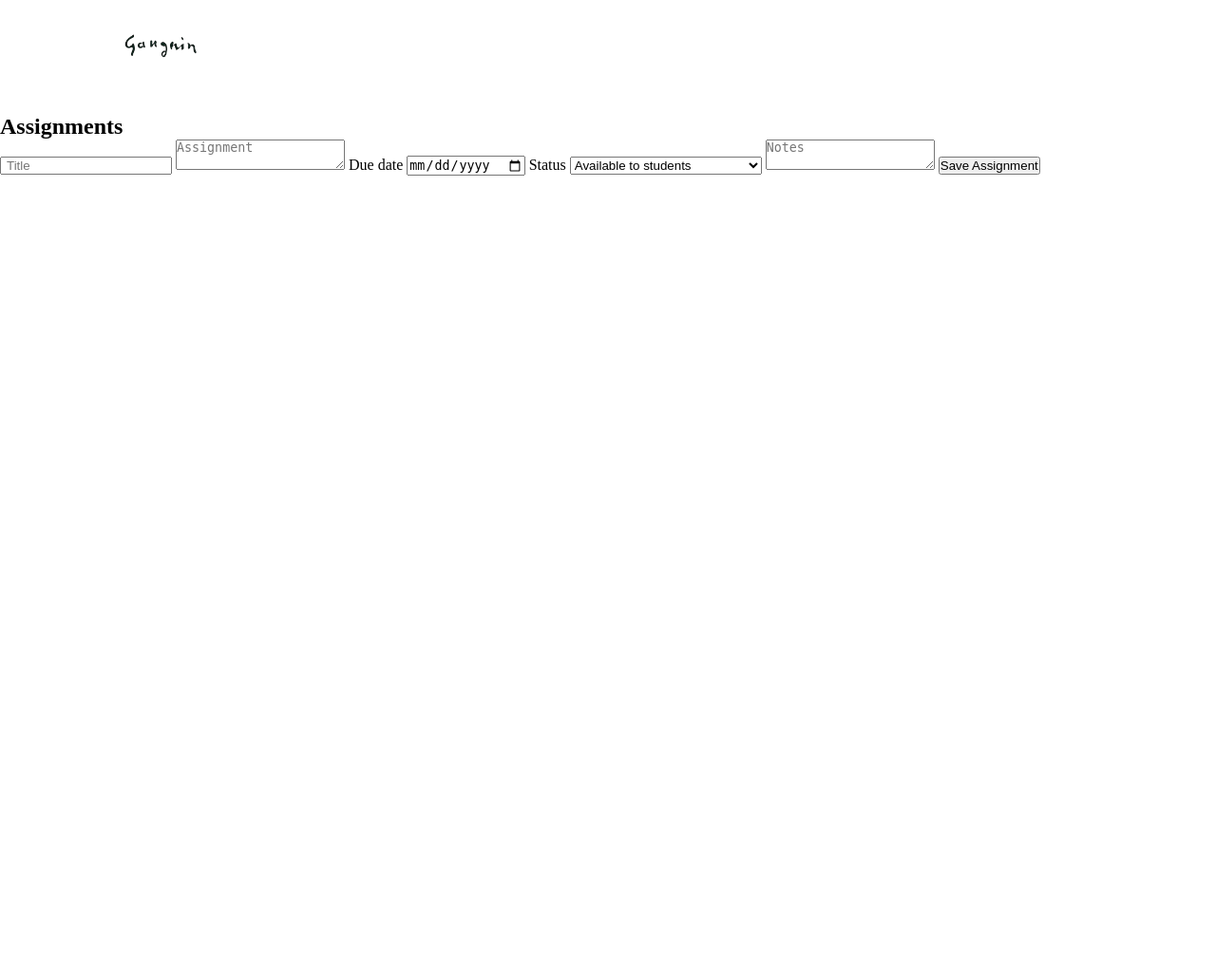
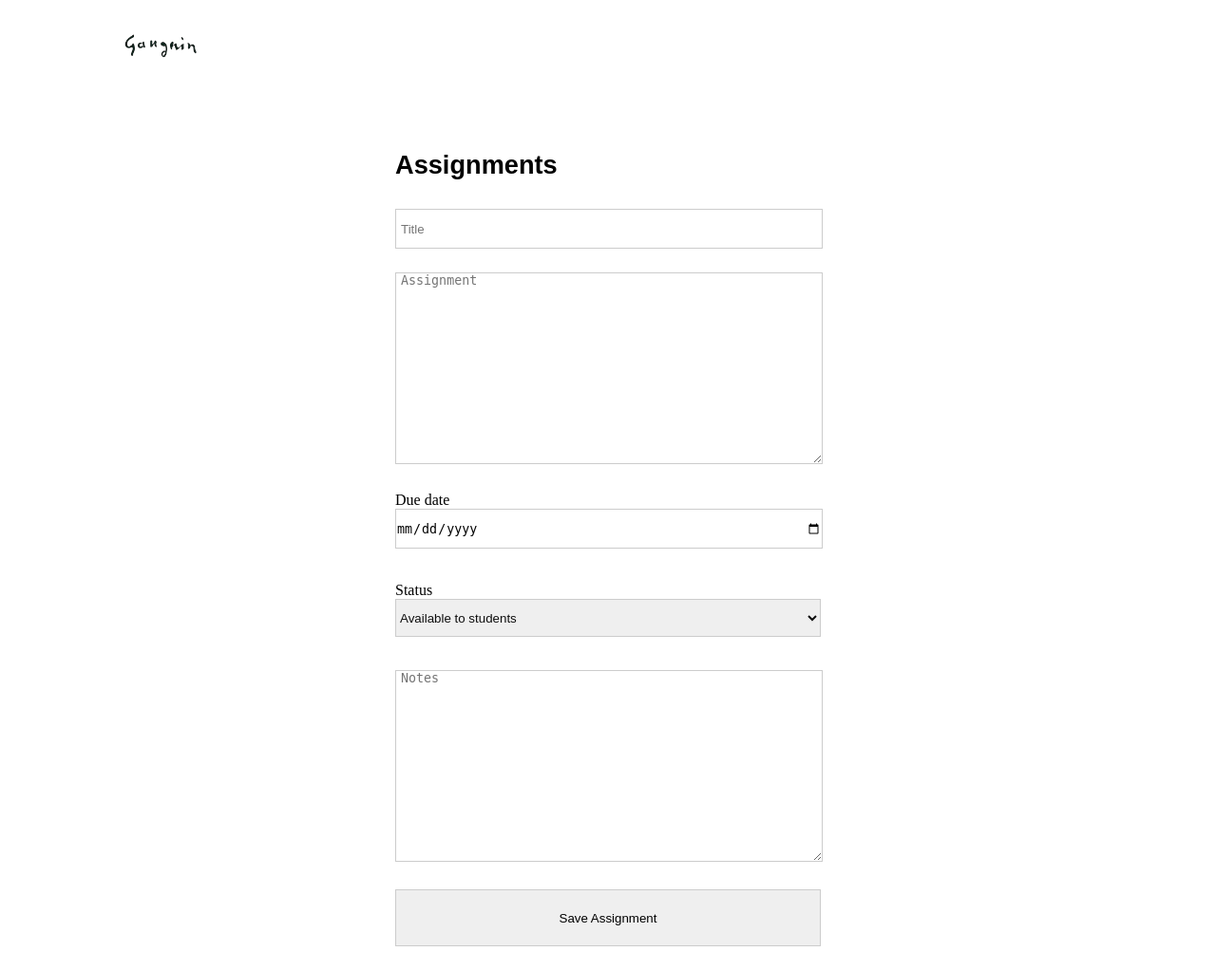
Before and after one commit to CodeBoySoca/Gauguin, a Flask app: page /professor/dashboard in a window 1280 px wide. Shown: the whole page at 95% size. Before the commit the page ends 185 px from the top, so only its background shows below. Run offline with Flask 3, Linux system fonts and the light colour scheme; parts of the project's set-up code (start-up, migrations or seed data) failed here and were passed over.

Commit message:
Styling for the propfessor dashboard

```diff
--- a/static/css/main.css
+++ b/static/css/main.css
@@ -7,7 +7,8 @@ html {
     box-sizing: border-box;
 }
 
-form input::placeholder {
+form input::placeholder,
+form textarea::placeholder {
     padding-left: 5px;
 }
 
@@ -83,5 +84,51 @@ header {
     width: 45%;
     text-align: center;
     display: inline;
+}
+
+
+.form-container {
+    width: 35%;
+    margin: 3% auto 0 auto;
+}
+
+.form-container h2 {
+    font: normal 900 1.7em Avenir, sans-serif;
+    margin-bottom: 30px;
+}
+
+
+.form-container form input {
+    width: 100%;
+    height: 40px;
+    margin-bottom: 25px;
+    border: 1px solid #ccc;
+}
+
+
+.form-container form textarea {
+    width: 100%;
+    height: 200px;
+    margin-bottom: 25px;
+    border: 1px solid #ccc;
+}
+
+.form-container form input[type='submit'] {
+    width: 100%;
+    height: 60px;
+    cursor: pointer;
+}
+
+.form-container form select {
+    width: 100%;
+    height: 40px;
+    margin-bottom: 25px;
+    border: 1px solid #ccc;
+    color: #0e0e0e;
 
 }
+
+.form-container form label {
+    margin-bottom: 10px;
+    display: block;
+}
```
